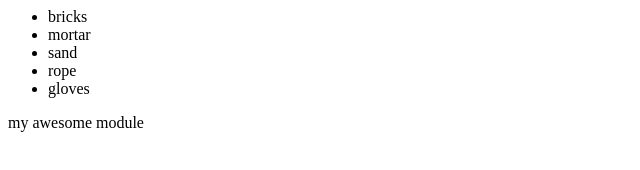
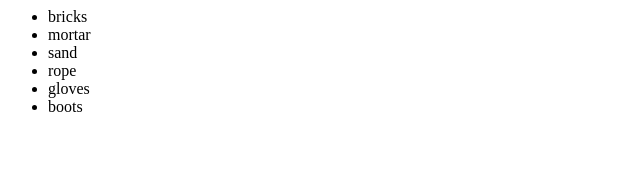
Before and after one commit to andy-waller/newGitTest, a plain HTML site: page index.html in a window 1280 px wide. Shown: the whole page, without its empty margins (0-640 px from the left). Drawn offline with Linux system fonts and the light colour scheme.

Commit message:
added boots, deleted module

```diff
--- a/index.html
+++ b/index.html
@@ -8,12 +8,9 @@
 				<li>sand</li>
 				<li>rope</li>
 				<li>gloves</li>
+				<li>boots</li>
 			</ul>
 		</div>
 
-		<module-one>
-			<div>my awesome module</div>
-		</module-one>
-
 	</body>
 </html>
```
